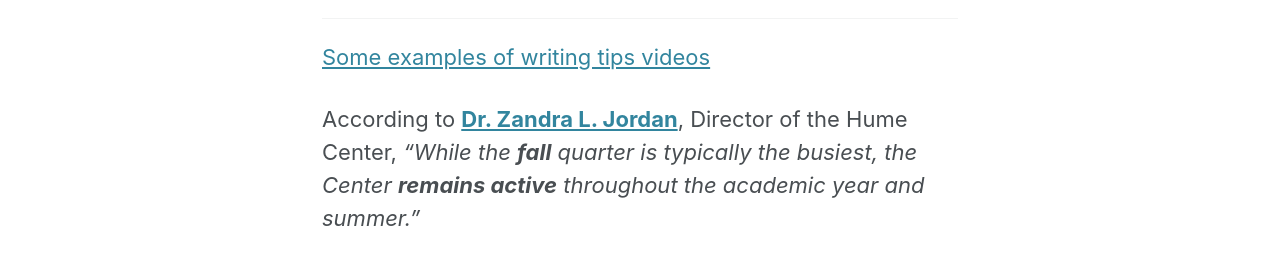
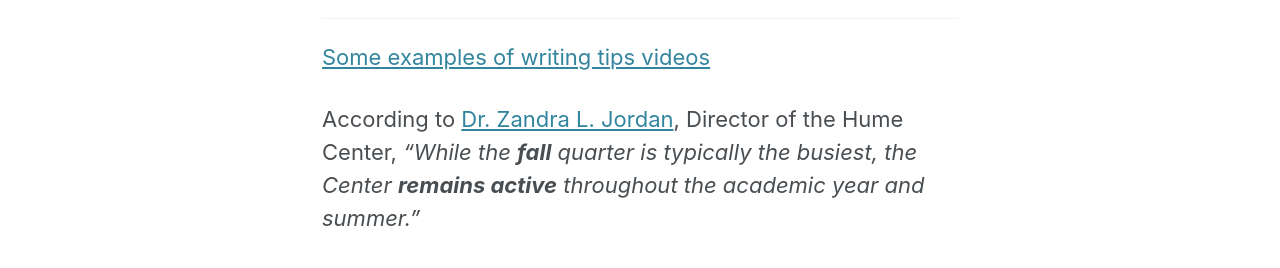
Before and after one commit to maryzhao0111/255_project, a Jekyll site: the page built from _posts/2023-05-24-b-resources.md, in a window 1280 px wide and 900 px high, scrolled down 694 px. Shown: the part 622-890 px from the top of the window. Built offline with Jekyll 4.4.1, drawn with Linux system fonts in a browser that asks for light colours; cached includes are drawn as plain includes; nearby versions of some CDN libraries; a script that is not in the unit is left out.

```diff
--- a/_posts/2023-05-24-b-resources.md
+++ b/_posts/2023-05-24-b-resources.md
@@ -25,7 +25,7 @@ Whether you prefer **in-person** or **virtual** appointment-based tutorials, the
 
 <a href="https://hume.stanford.edu/writing/undergraduate-students/writing-and-speaking-tips-videos-frosh">Some examples of writing tips videos</a>
 
-According to <a href="https://profiles.stanford.edu/zandra-jordan">**Dr. Zandra L. Jordan**</a>, Director of the Hume Center, *“While the **fall** quarter is typically the busiest, the Center **remains active** throughout the academic year and summer.”*
+According to <a href="https://profiles.stanford.edu/zandra-jordan">Dr. Zandra L. Jordan</a>, Director of the Hume Center, *“While the **fall** quarter is typically the busiest, the Center **remains active** throughout the academic year and summer.”*
 
 When it comes to reasons for writing visits and the composition of their visitors, Dr. Jordan said, *“**PWR assignments** and **fellowship applications** are among the most frequent reasons”* and *“roughly **70 to 75%** of our visitors are **undergraduate students** and the rest graduate students”*.
 
```
